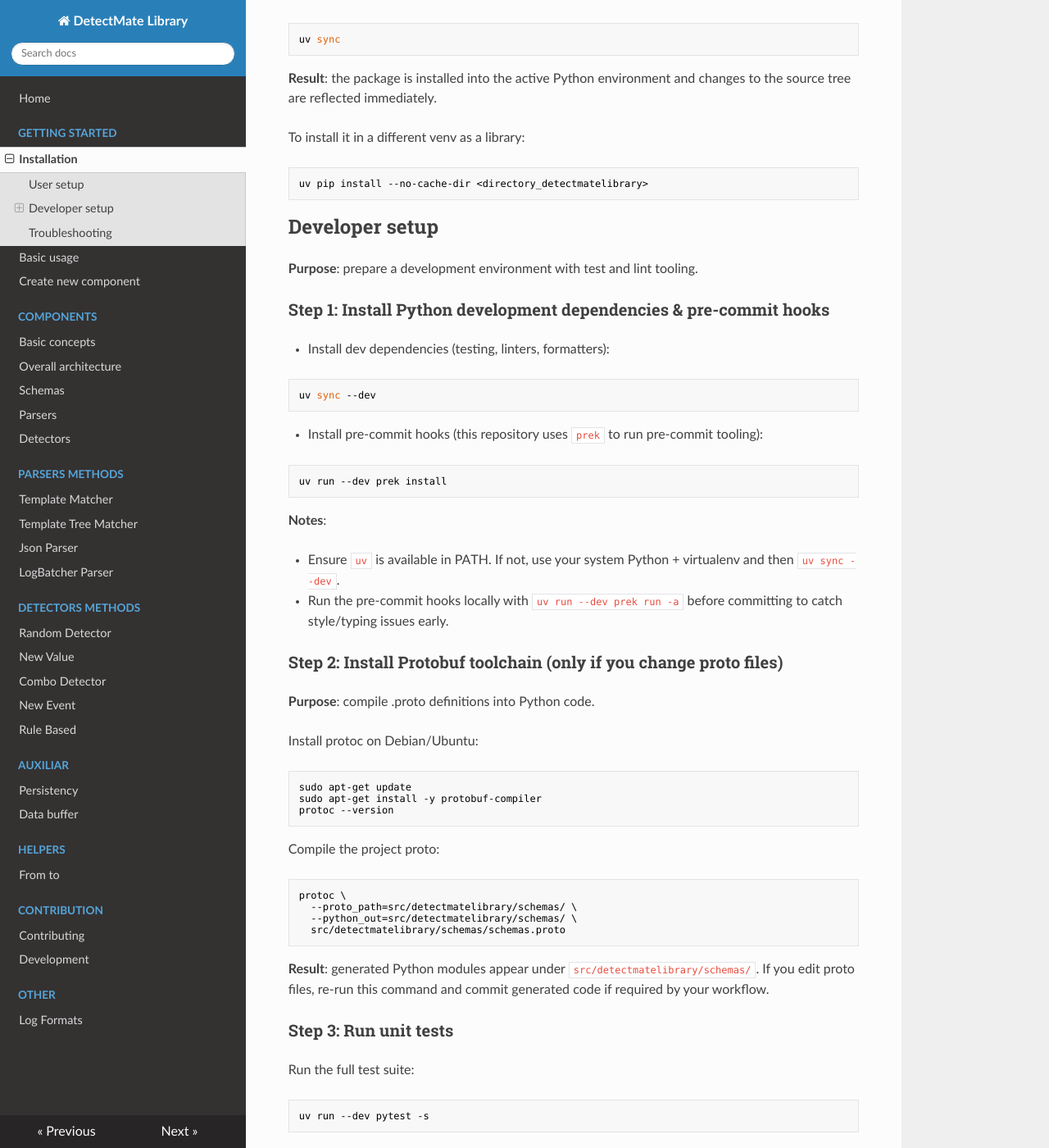
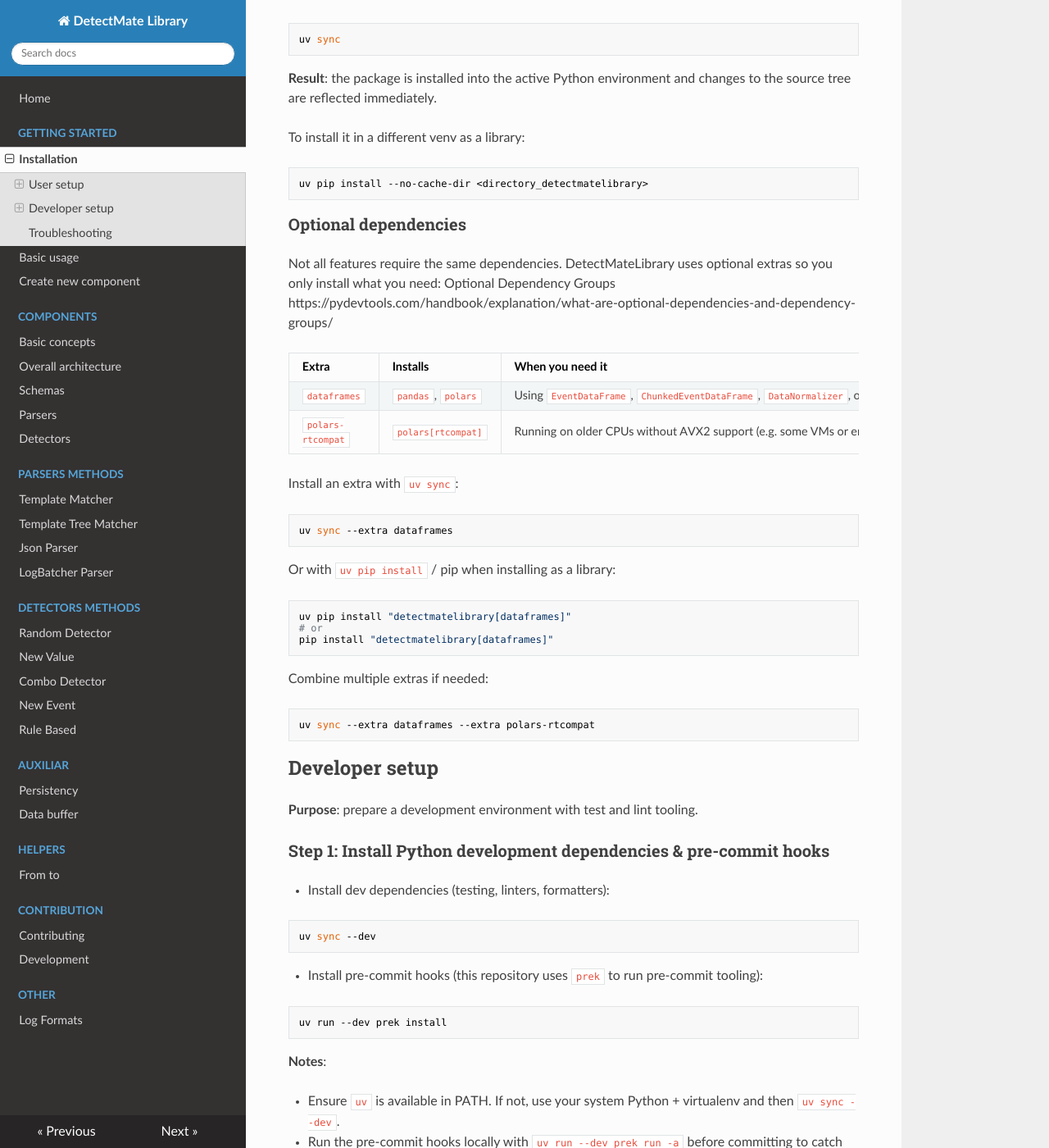
Before and after one commit to ait-detectmate/DetectMateLibrary, an MkDocs documentation site: the page built from docs/installation.md, in a window 1280 px wide and 1400 px high, scrolled down 405 px. Shown: the whole window at 82% size. Built offline with MkDocs 1.6.1, drawn with Linux system fonts in a browser that asks for light colours; nearby versions of some CDN libraries; some of the changed text lies outside the part shown.

Commit message:
use optional dependencies

````diff
--- a/docs/installation.md
+++ b/docs/installation.md
@@ -20,6 +20,36 @@
 
 ```bash
 uv pip install --no-cache-dir <directory_detectmatelibrary>
+```
+
+### Optional dependencies
+
+Not all features require the same dependencies. DetectMateLibrary uses optional extras so you only install what you need:
+Optional Dependency Groups https://pydevtools.com/handbook/explanation/what-are-optional-dependencies-and-dependency-groups/
+
+| Extra | Installs | When you need it |
+|---|---|---|
+| `dataframes` | `pandas`, `polars` | Using `EventDataFrame`, `ChunkedEventDataFrame`, `DataNormalizer`, or LogBatcher parser |
+| `polars-rtcompat` | `polars[rtcompat]` | Running on older CPUs without AVX2 support (e.g. some VMs or embedded hardware); not needed for standard deployments |
+
+Install an extra with `uv sync`:
+
+```bash
+uv sync --extra dataframes
+```
+
+Or with `uv pip install` / pip when installing as a library:
+
+```bash
+uv pip install "detectmatelibrary[dataframes]"
+# or
+pip install "detectmatelibrary[dataframes]"
+```
+
+Combine multiple extras if needed:
+
+```bash
+uv sync --extra dataframes --extra polars-rtcompat
 ```
 
 ## Developer setup
@@ -70,21 +100,21 @@
 
 ### Step 3: Run unit tests
 
-Run the full test suite:
+The full test suite exercises dataframe-dependent code, so the `dataframes` extra must be present. Run all tests with:
 
 ```bash
-uv run --dev pytest -s
+uv run --dev --extra dataframes pytest -s
 ```
 
 Run tests with coverage (terminal summary):
 
 ```bash
-uv run --dev pytest --cov=. --cov-report=term-missing
+uv run --dev --extra dataframes pytest --cov=. --cov-report=term-missing
 ```
 
 **Tips**:
 
-- Run a single test or directory to speed iteration: `uv run --dev pytest tests/some_test.py::test_name -q`
+- Run a single test or directory to speed iteration: `uv run --dev --extra dataframes pytest tests/some_test.py::test_name -q`
 
 ## Troubleshooting
 
--- a/pyproject.toml
+++ b/pyproject.toml
@@ -18,8 +18,6 @@
     "scikit-learn>=1.8.0",
     "tiktoken>=0.12.0",
     "numpy>=2.3.2",
-    "pandas>=2.3.2",
-    "polars>=1.40.1",
     "detectmateperformance>=0.1.0",
     "msgpack>=1.0.0",
     "fsspec>=2024.1.0",
@@ -36,6 +34,10 @@
 ]
 
 [project.optional-dependencies]
+dataframes = [
+    "pandas>=2.3.2",
+    "polars>=1.40.1",
+]
 polars-rtcompat = [
     "polars[rtcompat]>=1.38.1",
 ]
````
Also changed, not shown: README.md (+2 -2 lines), 1 other file.
